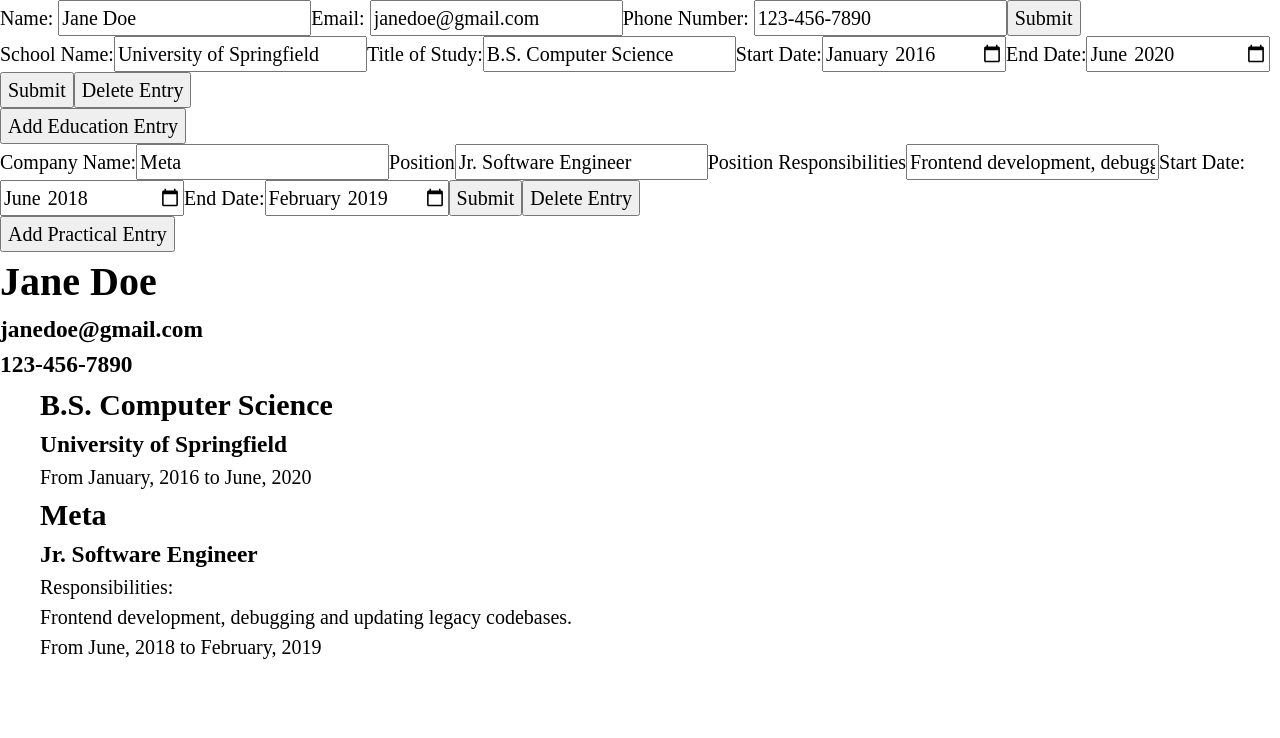
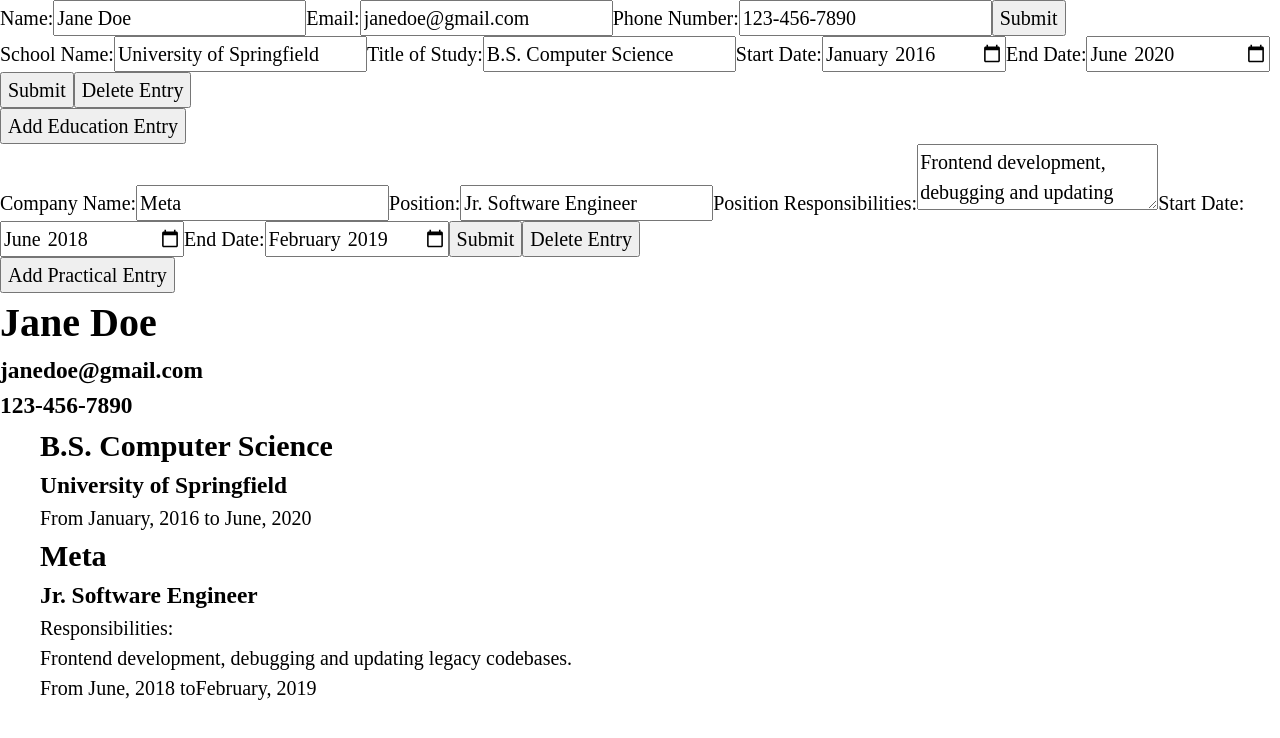
Before and after one commit to Kauboimausu/cv-creator, a React (Vite) app: page / in a window 1280 px wide. Shown: the top 738 px of the page. Built offline with nearby package versions, Linux system fonts and the light colour scheme.

Commit message:
Fixed responsibilities input

```diff
--- a/src/App.jsx
+++ b/src/App.jsx
@@ -4,11 +4,12 @@ import CV from "./components/CV"
 import GeneralInfo from "./components/GeneralInfo"
 import EducationInfo from "./components/EducationInfo"
 import PracticalInfo from "./components/PracticalInfo"
+import Card from "./components/Card"
 import {
 	janeDoePersonalInfo,
 	janeDoeEducationInfo,
 	janeDoePracticalInfo,
-} from "./defaultInfo"
+} from "./assets/defaultInfo"
 
 function App() {
 	const [personalInfo, setPersonalInfo] = useState(janeDoePersonalInfo)
@@ -52,7 +53,7 @@ function App() {
 					return {
 						id: practicalEntry.id,
 						companyName: formData.get("company-name"),
-						positionTitle: formData.get("position"),
+						positionTitle: formData.get("position-title"),
 						responsibilities: formData.get("responsibilities"),
 						startDate: formData.get("start-date"),
 						endDate: formData.get("end-date"),
@@ -111,23 +112,31 @@ function App() {
 
 	return (
 		<>
+			<div className="info-input">
+				<Card>
 					<GeneralInfo
 					personalInfo={personalInfo}
 					onSubmit={handlePersonalInfoEdit}
 					/>
+				</Card>
+
+				<Card>
 					<EducationInfo
 						educationEntries={educationInfo}
 						onSubmit={handleEducationEntryEdit}
 						onDelete={handleDeleteEducationEntry}
 						onAdd={handleAddEducationEntry}
 					/>
-
+				</Card>
+				<Card>
 					<PracticalInfo
 						practicalEntries={practicalInfo}
 						onSubmit={handlePracticalEntryEdit}
 						onDelete={handleDeletePracticalEntry}
 						onAdd={handleAddPracticalEntry}
 					/>
+				</Card>
+			</div>
 
 			<CV
 				personalInfo={personalInfo}
--- a/src/components/CV.jsx
+++ b/src/components/CV.jsx
@@ -26,7 +26,7 @@ export default function CV({ personalInfo, educationInfo, practicalInfo }) {
 			</span>
 			<p className="responsibilities">{practicalItem.responsibilities}</p>
 			<span className="duration-of-work">
-				From {parseDate(practicalItem.startDate)} to{" "}
+				From {parseDate(practicalItem.startDate)} to
 				{parseDate(practicalItem.endDate)}
 			</span>
 		</li>
--- a/src/components/Card.jsx
+++ b/src/components/Card.jsx
@@ -1,5 +1,7 @@
 export default function Card({ children }) {
-	;<div className="input-card">
-		<form className="card-form">{children}</form>
-	</div>
+	return (
+		<div className="input-card">
+			{children}
+		</div>
+	)
 }
--- a/src/components/GeneralInfo.jsx
+++ b/src/components/GeneralInfo.jsx
@@ -7,7 +7,7 @@ export default function GeneralInfo({ personalInfo, onSubmit }) {
 
 	return (
 		<form className="general-info-form" onSubmit={(e) => handleSubmit(e)}>
-			<label htmlFor="name">Name: </label>
+			<label htmlFor="name">Name:</label>
 			<input
 				type="text"
 				name="name"
@@ -16,7 +16,7 @@ export default function GeneralInfo({ personalInfo, onSubmit }) {
 				required
 			/>
 
-			<label htmlFor="email">Email: </label>
+			<label htmlFor="email">Email:</label>
 			<input
 				type="email"
 				name="email"
@@ -25,7 +25,7 @@ export default function GeneralInfo({ personalInfo, onSubmit }) {
 				required
 			/>
 
-			<label htmlFor="phone-number">Phone Number: </label>
+			<label htmlFor="phone-number">Phone Number:</label>
 			<input
 				type="tel"
 				name="phone-number"
--- a/src/components/PracticalInfo.jsx
+++ b/src/components/PracticalInfo.jsx
@@ -29,7 +29,7 @@ export default function PracticalInfo({
 					/>
 
 					<label htmlFor={entry.id + "position-title"}>
-						Position
+						Position:
 					</label>
 					<input
 						type="text"
@@ -40,15 +40,14 @@ export default function PracticalInfo({
 					/>
 
 					<label htmlFor={entry.id + "responsibilities"}>
-						Position Responsibilities
+						Position Responsibilities:
 					</label>
-					<input
-						type="textarea"
-						name="responsibilities"
-						id={entry.id + "position-title"}
-						defaultValue={entry.responsibilities}
-						required
-					/>
+					<textarea
+					name="responsibilities"
+					id={entry.id + "responsibilities"}
+					defaultValue={entry.responsibilities}
+					required
+					></textarea>
 
 					<label htmlFor={entry.id + "start-date"}>Start Date:</label>
 					<input
--- a/src/styles/index.css
+++ b/src/styles/index.css
@@ -0,0 +1,4 @@
+#root{
+    display: grid;
+    grid-template-columns: 2;
+}
```
Also changed, not shown: src/assets/defaultInfo.js (renamed from src/defaultInfo.js). Lines whose indentation alone changed are shown as unchanged.
